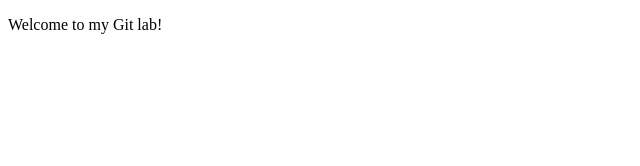
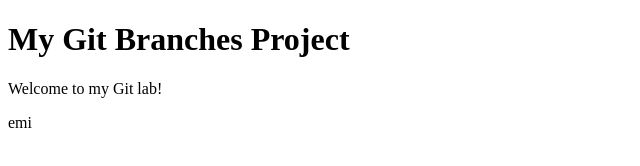
Before and after one commit to EmiAba/git-branches-lab1, a plain HTML site: page index.html in a window 1280 px wide. Shown: the whole page, without its empty margins (0-640 px from the left). Drawn offline with Linux system fonts and the light colour scheme.

Commit message:
Added h1 title

```diff
--- a/index.html
+++ b/index.html
@@ -4,6 +4,10 @@
     <title>Git Branches Lab</title>
 </head>
 <body>
+
+ <h1>My Git Branches Project</h1>
     <p>Welcome to my Git lab!</p>
+<p>emi<p>
+
 </body>
 </html>
```
